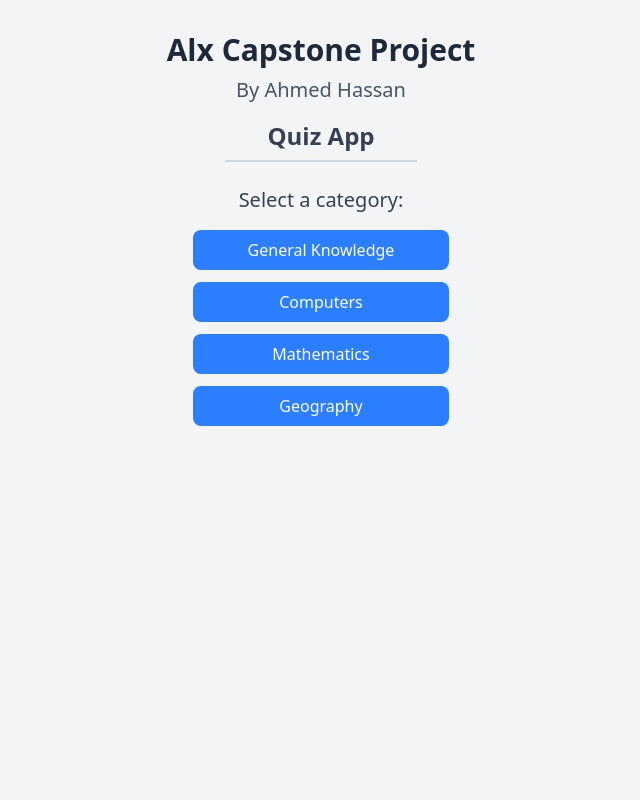
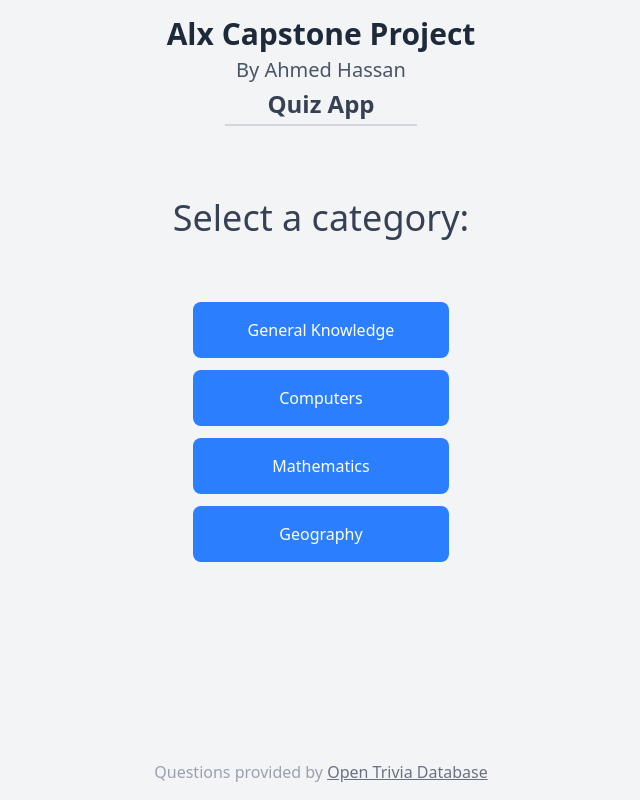
Before and after one commit to Ahmedhassan1990ali/alx_FE_capstone_project, a React (Vite) app in the folder Alx-capstone-project/: page / in a window 1280 px wide. Shown: the whole page, without its empty margins (319-959 px from the left). Built offline with nearby package versions, Linux system fonts and the light colour scheme.

Commit message:
feat: implemented final result display and restart button

```diff
--- a/Alx-capstone-project/src/App.jsx
+++ b/Alx-capstone-project/src/App.jsx
@@ -1,26 +1,46 @@
 import { useState } from 'react'
 import HomePage from './components/Homepage'
 import Questionspage from './components/Questionspage'
+import Resultspage from './components/Resultspage'
 
 function App() {
 
   const [page, setPage] = useState("Home")
   const [category, setCategory] = useState(null)
   const [questions, setQuestions] = useState()
+  const [score,setScore] = useState(0)
 
   return (
-    <div className='min-h-screen w-10/12 md:w-8/12 mx-auto bg-gray-100 flex flex-col items-center p-8'>
+    <div className='min-h-screen w-10/12 md:w-8/12 mx-auto bg-gray-100 flex flex-col items-center p-4'>
 
-      <h1 className='text-3xl font-bold text-gray-800 mb-2'>Alx Capstone Project</h1>
-      <h2 className='text-xl text-gray-600 mb-4'>By Ahmed Hassan</h2>
-      <h2 className='text-2xl font-semibold text-gray-700 mb-2'>Quiz App</h2>
-      <hr className='w-48 border-t-2 border-gray-300 mb-6' />
+      <h1 className='text-3xl font-bold text-gray-800 mb-1'>Alx Capstone Project</h1>
+      <h2 className='text-xl text-gray-600 mb-1'>By Ahmed Hassan</h2>
+      <h2 className='text-2xl font-semibold text-gray-700 mb-1'>Quiz App</h2>
+      <hr className='w-48 border-t-2 border-gray-300 mb-2' />
 
-
+      <div className='flex-1 w-11/12 text-center'>
       {page ==="Home" && <HomePage category={category} setCategory={setCategory}
                                   setQuestions={setQuestions} setPage={setPage}/>}
       {page ==="Questions" && <Questionspage category={category} questions={questions}
-                                  setPage={setPage} />}
+                                              score={score} setScore={setScore}
+                                              setPage={setPage} />}
+      {page ==="Results" && <Resultspage score={score} setScore={setScore}
+                                         questions={questions} setQuestions={setQuestions}
+                                         setCategory={setCategory} setPage={setPage}
+                                         />}
+      </div>
+
+      <p className='text-s text-gray-400 mt-3'>
+        Questions provided by{' '}
+        <a
+          href="https://opentdb.com/"
+          target="_blank"
+          rel="noopener noreferrer"
+          className='text-gray-500 hover:text-blue-600 underline'
+        >
+          Open Trivia Database
+        </a>
+      </p>
 
     </div>
 
--- a/Alx-capstone-project/src/components/Homepage.jsx
+++ b/Alx-capstone-project/src/components/Homepage.jsx
@@ -62,13 +62,13 @@ const HomePage = ({ category, setCategory, setQuestions, setPage})=>{
     return (
     <>
       {error && (
-        <div className='mb-4 p-3 bg-red-100 text-red-700 rounded-lg w-64 text-center'>
+        <div className='mb-4 p-3 text-3xl bg-red-100 text-red-700 rounded-lg w-64 text-center'>
           Unable to load questions. Please check your internet connection and try again.
         </div>
       )}
 
       {loading && (
-        <div className='mb-4 text-blue-600 text-center mt-4'>
+        <div className='mb-4 text-3xl text-blue-600 text-center mt-4'>
           Loading questions...
         </div>
       )}
@@ -76,23 +76,23 @@ const HomePage = ({ category, setCategory, setQuestions, setPage})=>{
 
       {!loading && !error && (
 
-      <>
+      <div className='my-4  text-center m-auto'>
 
-          <h2 className='text-xl text-gray-700 mb-4'>Select a category:</h2>
-          <div className='flex flex-col gap-3 w-64'>
+          <h2 className='text-4xl text-gray-700 my-16'>Select a category:</h2>
+          <div className='flex flex-col gap-3 w-64 m-auto '>
             {categories.map((category, index) => {
               return (
                 <button
                 key={index}
                 onClick={() => onChose(index)}
-                className='px-4 py-2 bg-blue-500 text-white rounded-lg hover:bg-blue-600 active:bg-blue-700 transition-colors'
+                className='px-4 py-4 bg-blue-500 text-white rounded-lg hover:bg-blue-600 active:bg-blue-700 transition-colors'
                 >
                   {category.name}
                 </button>
               )
             })}
           </div>
-      </>
+      </div>
       )}
     </>
 
--- a/Alx-capstone-project/src/components/Questionspage.jsx
+++ b/Alx-capstone-project/src/components/Questionspage.jsx
@@ -1,10 +1,9 @@
 import { useState } from 'react'
 
-const Questionspage = ({category,questions,setPage}) => {
+const Questionspage = ({category,questions,setPage,score,setScore}) => {
 
     const [currQuestion,setCurrentQuestion] = useState(0)
     const [selectedAns,setSelectedAns] = useState("")
-    const [score,setScore] = useState(0)
 
     const onAnswer = (index) => {
         if (selectedAns ===""){
@@ -23,6 +22,8 @@ const Questionspage = ({category,questions,setPage}) => {
         }
         else {
             setPage("Results")
+            setCurrentQuestion(0)
+            setSelectedAns("")
         }
     }
 
@@ -60,9 +61,10 @@ const Questionspage = ({category,questions,setPage}) => {
                  style={{ width: `${Math.floor(100 * (currQuestion + 1) / questions.length)}%` }}>
             </div>
         </div>
-        <h2 className='text-2xl font-semibold text-gray-800 my-3'>
+        <h2 className='text-2xl flex items-center leading-8   font-semibold text-gray-800 min-h-24 my-1'>
             {questions[currQuestion].question}
         </h2>
+
         {questions[currQuestion].allAns.map((ans,index)=>{
             return (
                 <button
@@ -78,8 +80,8 @@ const Questionspage = ({category,questions,setPage}) => {
         })}
 
         {selectedAns !== ""  &&
-        <button className="block px-4 py-3 mt-5 mx-auto text-white rounded-lg  bg-green-700
-                     transition-colors text-center text-xl   w-1/3"
+        <button className="block px-4 py-3 mt-3 mx-auto text-white rounded-lg  bg-green-700
+                     transition-colors text-center text-xl   w-1/2"
                 onClick = {onContinue}
         >
             {currQuestion !== questions.length-1? "Continue >>" : "Finish"}
--- /dev/null
+++ b/Alx-capstone-project/src/components/Resultspage.jsx
@@ -0,0 +1,29 @@
+
+const Resultspage = ({score, setScore, setCategory,questions, setQuestions, setPage}) => {
+
+    const onRestart = () => {
+        setScore(0);
+        setCategory(null);
+        setQuestions(null);
+        setPage("Home")
+    }
+
+    return (
+        <div>
+            <h2 className='text-4xl font-bold text-gray-800 my-16 text-center'>
+                {`You scored ${score} out of ${questions.length}`}
+            </h2>
+            <button className="block px-4 py-3 mt-5 mx-auto text-white rounded-lg  bg-green-700
+                     transition-colors text-center text-xl "
+                onClick = {onRestart}
+        >
+            Restart
+        </button>
+        </div>
+    )
+
+
+
+}
+
+export default Resultspage;
```
